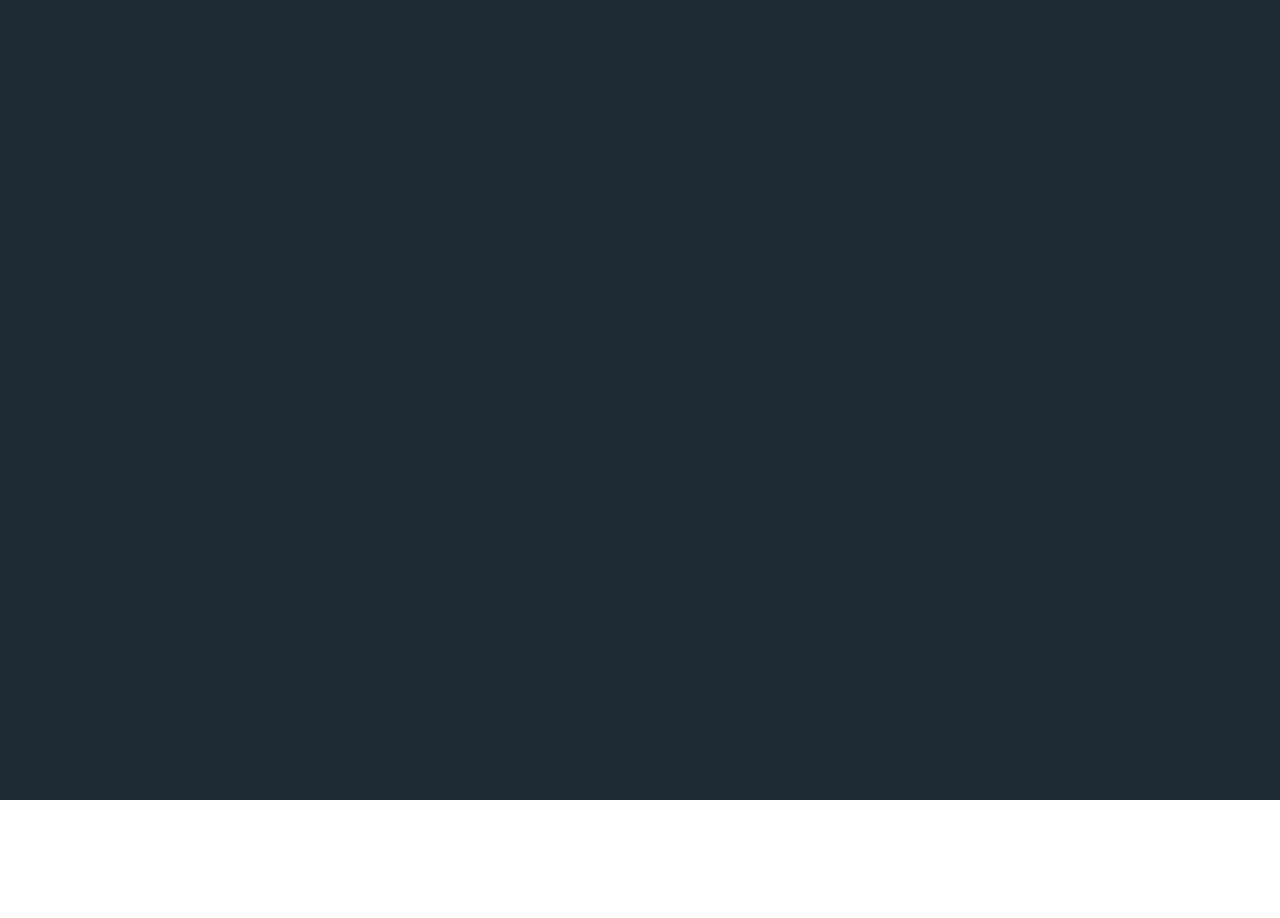
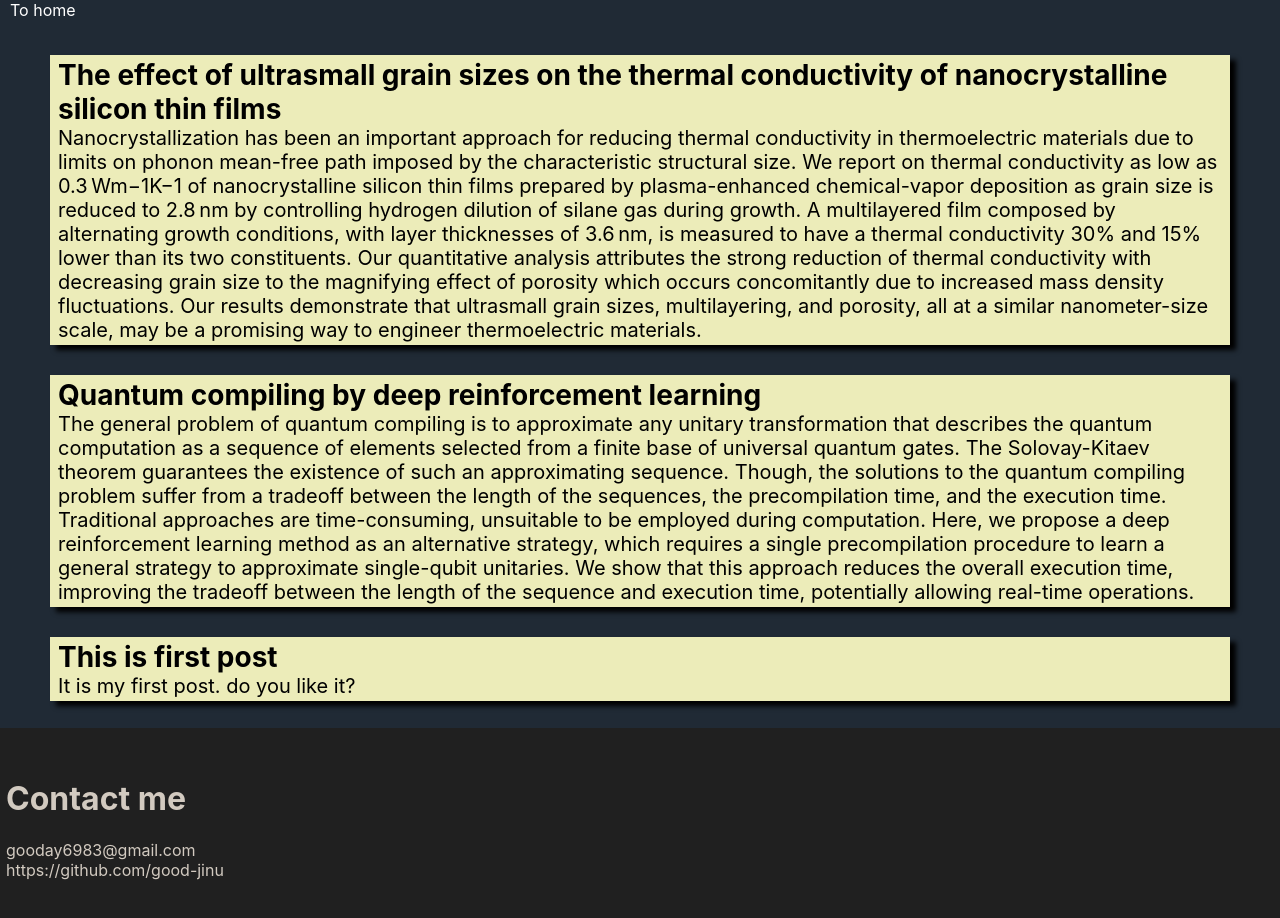
Before and after one commit to good-jinu/blog-old, a React (Create React App) app: page /contents in a window 1280 px wide. Shown: the top 918 px of the page. Before the commit the page ends 800 px from the top, so only its background shows below. Built offline with nearby package versions, Linux system fonts and the light colour scheme.

Commit message:
Add More page

```diff
--- a/src/App.js
+++ b/src/App.js
@@ -1,7 +1,7 @@
 import React from 'react';
 import './App.css';
 import { Route, Switch } from 'react-router-dom';
-import { Home, About, Contents } from './pages';
+import { Home, About, Contents, More } from './pages';
 
 class App extends React.Component {
   constructor(props) {
@@ -22,7 +22,8 @@ class App extends React.Component {
         <Switch>
           <Route exact path="/" component={Home}/>
           <Route path="/about" component={About}/>
-          <Route path="/contnets"  component={Contents}/>
+          <Route path="/contents"  component={Contents}/>
+          <Route path="/more" component={More}/>
         </Switch>
       </div>
     );
--- a/src/index.css
+++ b/src/index.css
@@ -11,3 +11,8 @@ code {
   font-family: source-code-pro, Menlo, Monaco, Consolas, 'Courier New',
     monospace;
 }
+
+a {
+  color: inherit;
+  text-decoration: inherit;
+}
--- a/src/pages/About.js
+++ b/src/pages/About.js
@@ -1,4 +1,4 @@
-import Header from './structure/Header';
+import { Header, Footer } from './structure';
 import './About.css';
 
 const About = () => {
@@ -31,6 +31,7 @@ const About = () => {
           </div>
         </article>
       </section>
+      <Footer />
     </div>
   );
 }
--- a/src/pages/Contents.js
+++ b/src/pages/Contents.js
@@ -1,4 +1,4 @@
-import Header from './structure/Header';
+import { Header, Footer } from './structure';
 import Datas from './contents-data/posted-data';
 import './Contents.css';
 
@@ -23,6 +23,7 @@ const Contents = () => {
           {showPostings()}
         </article>
       </section>
+      <Footer />
     </div>
   );
 }
--- a/src/pages/Home.css
+++ b/src/pages/Home.css
@@ -10,8 +10,3 @@ ul.MainMenu {
   justify-content: space-evenly;
   align-items: center;
 }
-
-ul.MainMenu a {
-  color: #ffdad0;
-  text-decoration: none;
-}
--- a/src/pages/Home.js
+++ b/src/pages/Home.js
@@ -9,7 +9,7 @@ class Home extends React.Component {
       <ul className="MainMenu responsive-font">
         <li><Link to="/about">About me</Link></li>
         <li><Link to="/contents">Contents</Link></li>
-        <li>More</li>
+        <li><Link to="/more">More</Link></li>
       </ul>
     );
   }
--- /dev/null
+++ b/src/pages/More.js
@@ -0,0 +1,15 @@
+import { Header, Footer } from './structure';
+
+const More = () => {
+  return (
+    <div className="mainbody">
+      <Header />
+      <section>
+        <nav>Hello</nav>
+      </section>
+      <Footer />
+    </div>
+  );
+}
+
+export default More;
--- a/src/pages/contents-data/posted-data.js
+++ b/src/pages/contents-data/posted-data.js
@@ -5,7 +5,12 @@ export default [
   },
 
   {
-    title: "Coding makes you better",
-    body: "JINU who is doing nothing but staying home has found that coding makes people better"
+    title: "Quantum compiling by deep reinforcement learning",
+    body: "The general problem of quantum compiling is to approximate any unitary transformation that describes the quantum computation as a sequence of elements selected from a finite base of universal quantum gates. The Solovay-Kitaev theorem guarantees the existence of such an approximating sequence. Though, the solutions to the quantum compiling problem suffer from a tradeoff between the length of the sequences, the precompilation time, and the execution time. Traditional approaches are time-consuming, unsuitable to be employed during computation. Here, we propose a deep reinforcement learning method as an alternative strategy, which requires a single precompilation procedure to learn a general strategy to approximate single-qubit unitaries. We show that this approach reduces the overall execution time, improving the tradeoff between the length of the sequence and execution time, potentially allowing real-time operations."
+  },
+
+  {
+    title: "The effect of ultrasmall grain sizes on the thermal conductivity of nanocrystalline silicon thin films",
+    body: "Nanocrystallization has been an important approach for reducing thermal conductivity in thermoelectric materials due to limits on phonon mean-free path imposed by the characteristic structural size. We report on thermal conductivity as low as 0.3 Wm−1K−1 of nanocrystalline silicon thin films prepared by plasma-enhanced chemical-vapor deposition as grain size is reduced to 2.8 nm by controlling hydrogen dilution of silane gas during growth. A multilayered film composed by alternating growth conditions, with layer thicknesses of 3.6 nm, is measured to have a thermal conductivity 30% and 15% lower than its two constituents. Our quantitative analysis attributes the strong reduction of thermal conductivity with decreasing grain size to the magnifying effect of porosity which occurs concomitantly due to increased mass density fluctuations. Our results demonstrate that ultrasmall grain sizes, multilayering, and porosity, all at a similar nanometer-size scale, may be a promising way to engineer thermoelectric materials."
   }
 ];
--- a/src/pages/index.js
+++ b/src/pages/index.js
@@ -1,3 +1,4 @@
 export { default as Home } from './Home';
 export { default as About} from './About';
 export { default as Contents } from './Contents';
+export { default as More } from './More';
--- /dev/null
+++ b/src/pages/structure/Footer.css
@@ -0,0 +1,17 @@
+section {
+  min-height: calc(100vh - 250px);
+}
+footer {
+  margin-top: 12px;
+  height: 250px;
+  padding : 30px 6px;
+  background-color: #202020;
+  color: #d2cac0;
+  text-align: left;
+}
+
+footer ul {
+  list-style: none;
+  margin: 0;
+  padding: 0;
+}
--- /dev/null
+++ b/src/pages/structure/Footer.js
@@ -0,0 +1,15 @@
+import './Footer.css';
+
+const Footer = () => {
+  return (
+    <footer>
+      <h1>Contact me</h1>
+      <ul>
+        <li>gooday6983@gmail.com</li>
+        <li><a href="https://github.com/good-jinu">https://github.com/good-jinu</a></li>
+      </ul>
+    </footer>
+  );
+}
+
+export default Footer;
--- /dev/null
+++ b/src/pages/structure/index.js
@@ -0,0 +1,2 @@
+export { default as Header } from './Header';
+export { default as Footer } from './Footer';
```
